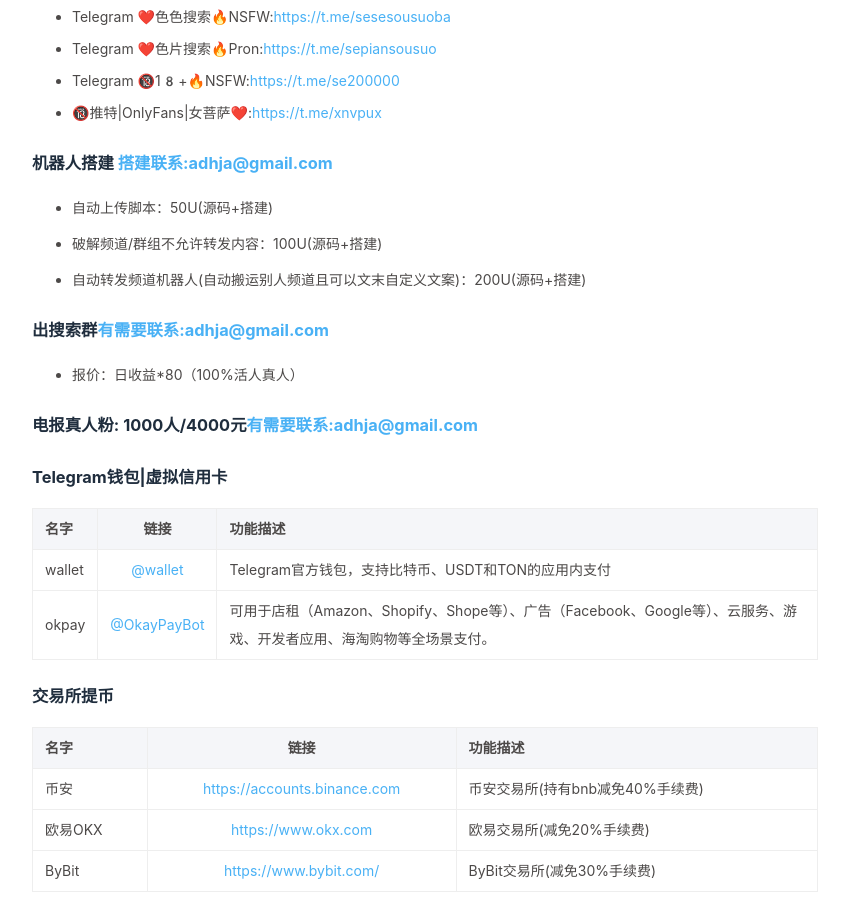
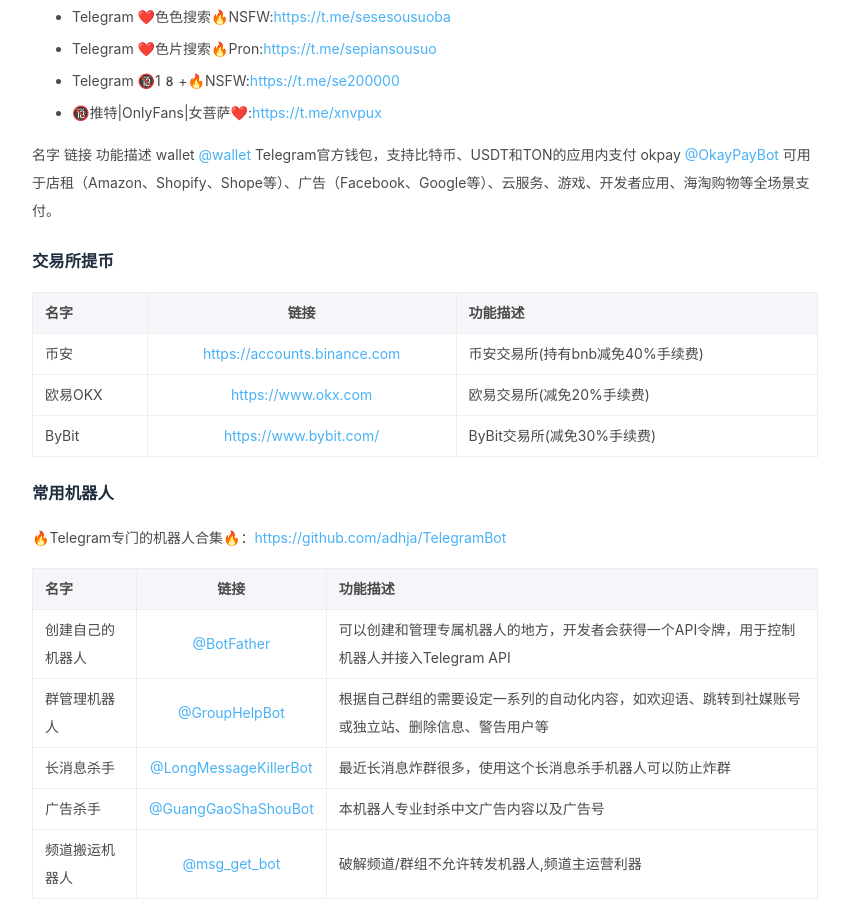
Before and after one commit to adhja/adhja.github.io, a plain HTML site: page 2024/05/27/index/index.html in a window 1280 px wide. Shown: the part 3153-4055 px from the top of the page, without its empty margins (63-912 px from the left). Drawn offline with nearby package versions, Linux system fonts and the light colour scheme; some packages are replaced by stand-ins of ours; a script that the page names is missing.

Commit message:
Update index.html

```diff
--- a/2024/05/27/index/index.html
+++ b/2024/05/27/index/index.html
@@ -254,18 +254,6 @@
 <li>Telegram 🔞18️+🔥NSFW:<a target="_blank" rel="noopener" href="https://t.me/se200000">https://t.me/se200000</a></li>
 <li>🔞推特|OnlyFans|女菩萨❤️:<a target="_blank" rel="noopener" href="https://t.me/xnvpux">https://t.me/xnvpux</a></li>
 </ul>
-<h3 id="机器人搭建-搭建联系-adhja-gmail-com"><a href="#机器人搭建-搭建联系-adhja-gmail-com" class="headerlink" title="机器人搭建 搭建联系:adhja@gmail.com"></a>机器人搭建 <a href="mailto:adhja@gmail.com">搭建联系:adhja@gmail.com</a></h3><ul>
-<li><p>自动上传脚本：50U(源码+搭建)</p>
-</li>
-<li><p>破解频道&#x2F;群组不允许转发内容：100U(源码+搭建)</p>
-</li>
-<li><p>自动转发频道机器人(自动搬运别人频道且可以文末自定义文案)：200U(源码+搭建)</p>
-</li>
-</ul>
-<h3 id="出搜索群有需要联系-adhja-gmail-com"><a href="#出搜索群有需要联系-adhja-gmail-com" class="headerlink" title="出搜索群有需要联系:adhja@gmail.com"></a>出搜索群<a href="mailto:adhja@gmail.com">有需要联系:adhja@gmail.com</a></h3><ul>
-<li>报价：日收益*80（100%活人真人）</li>
-</ul>
-<h3 id="电报真人粉-1000人-x2F-4000元有需要联系-adhja-gmail-com"><a href="#电报真人粉-1000人-x2F-4000元有需要联系-adhja-gmail-com" class="headerlink" title="电报真人粉: 1000人&#x2F;4000元有需要联系:adhja@gmail.com"></a>电报真人粉: 1000人&#x2F;4000元<a href="mailto:adhja@gmail.com">有需要联系:adhja@gmail.com</a></h3><h3 id="Telegram钱包-虚拟信用卡"><a href="#Telegram钱包-虚拟信用卡" class="headerlink" title="Telegram钱包|虚拟信用卡"></a>Telegram钱包|虚拟信用卡</h3><table>
 <thead>
 <tr>
 <th align="left">名字</th>
```
